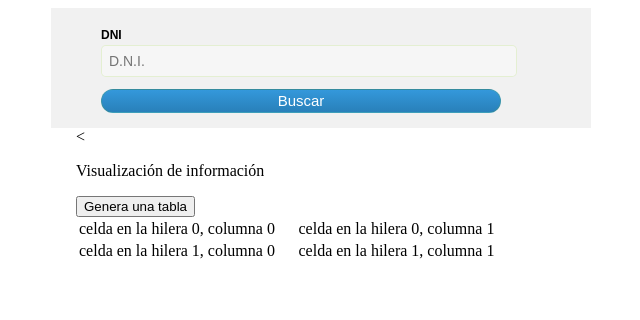
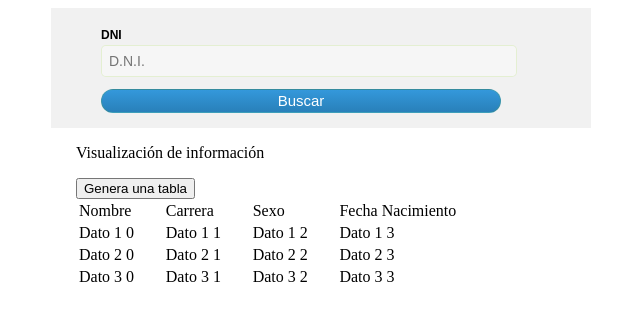
Before and after one commit to dieguito1743/sistidis, a website: page views/consultar.html in a window 1280 px wide. Both pictures are taken after a click on the button "Genera una tabla". Shown: the whole page, without its empty margins (319-959 px from the left). Drawn offline with Linux system fonts and the light colour scheme.

Commit message:
No puede ser

```diff
--- a/server.js
+++ b/server.js
@@ -140,11 +140,6 @@ app.post('/consulta', function (req, res) {
   }
 });
 
-//Consulta de Prueba
-app.post('/consultaDNI', function (req, res) {
-  res.send('74036752 DIEGO DAVID BERMUDEZ RODRIGUEZ');
-});
-
 // error handling
 app.use(function(err, req, res, next){
   console.error(err.stack);
--- a/views/consultar.html
+++ b/views/consultar.html
@@ -5,21 +5,45 @@
 	<meta charset="utf-8">
 	<script type="text/javascript">
 		function genera_tabla() {
-			// Obtener la referencia del elemento body
+
+
+			var tabla = document.getElementsByTagName("tbody")[0];
+
+			if (!tabla){
+				alert("Buscando");
+				// Obtener la referencia del elemento body
 			var body = document.getElementsByTagName("section")[0];
 
 			// Crea un elemento <table> y un elemento <tbody>
 			var tabla   = document.createElement("table");
 			var tblBody = document.createElement("tbody");
 
+
+
 			// Crea las celdas
-			for (var i = 0; i < 2; i++) {
+			for (var i = 0; i < 4; i++) {
 					// Crea las hileras de la tabla
 					var hilera = document.createElement("tr");
 
-				for (var j = 0; j < 2; j++) {
+				for (var j = 0; j < 4; j++) {
 					var celda = document.createElement("td");
-					var textoCelda = document.createTextNode("celda en la hilera "+i+", columna "+j);
+					if(i==0){
+						if(j==0){
+							var textoCelda = document.createTextNode("Nombre");
+						}
+						if(j==1){
+							var textoCelda = document.createTextNode("Carrera");
+						}
+						if(j==2){
+							var textoCelda = document.createTextNode("Sexo");
+						}
+						if(j==3){
+							var textoCelda = document.createTextNode("Fecha Nacimiento");
+						}
+					}
+					else{
+						var textoCelda = document.createTextNode("Dato " + i  + " " + j);
+					}
 					celda.appendChild(textoCelda);
 					hilera.appendChild(celda);
 				}
@@ -38,6 +62,13 @@
 			tabla.setAttribute("max-width", "480");
 			tabla.setAttribute("margin", "auto");
 			tabla.setAttribute("overflow", "hidden");
+			} else {
+				padre = tabla.parentNode;
+				padre.removeChild(tabla);
+				genera_tabla();
+			}
+
+
 
 		}
 	</script>
@@ -118,12 +149,12 @@
 			<p class="contact"><label for="dni">DNI</label></p>
 			<input id="dni" name="dni" placeholder="D.N.I." required="" tabindex="1" type="text">
 			<br>
-			<input class="buttom" name="submit" id="submit" tabindex="2" value="Buscar" type="submit">
+			<input class="buttom" name="submit" id="submit" tabindex="2" value="Buscar" type="submit" onclick="genera_tabla()">
 		</form>
 	</div>
 
 	<section class="wrapper">
-		<<p>Visualización de información</p>
+		<p>Visualización de información</p>
 		<input type="button" value="Genera una tabla" onclick="genera_tabla()">
 	</section>
 </body>
```
